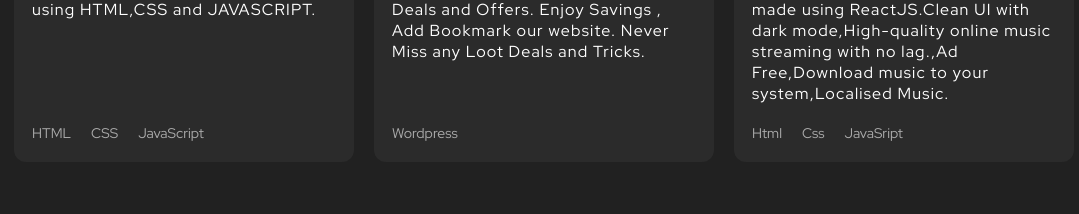
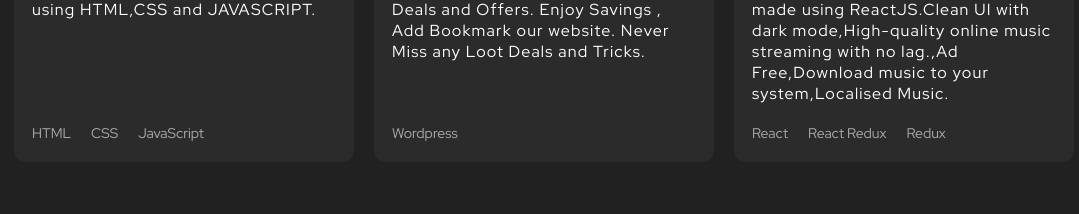
Before and after one commit to CodeVinayak/Portfolio-v2, a React (Create React App) app: page / in a window 1280 px wide. Shown: the part 2107-2321 px from the top of the page, without its empty margins (96-1175 px from the left). Built offline with nearby package versions, Linux system fonts and the light colour scheme.

Commit message:
Update Portfolio.tsx

```diff
--- a/src/components/Portfolio/Portfolio.tsx
+++ b/src/components/Portfolio/Portfolio.tsx
@@ -165,9 +165,9 @@ export function Portfolio() {
             </div>
             <footer>
               <ul className="tech-list">
-                <li>Html</li>
-                <li>Css</li>
-                <li>JavaSript</li>
+                <li>React</li>
+                <li>React Redux</li>
+                <li>Redux</li>
               </ul>
             </footer>
           </div>
```
